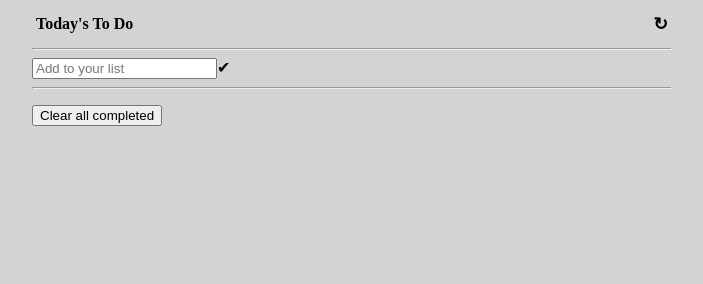
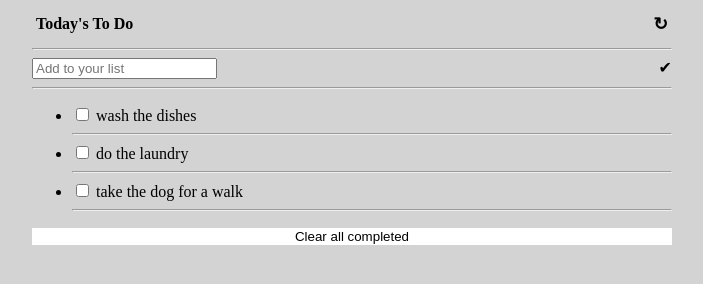
Before and after one commit to OmarMWarraich/todo-list, a website built with webpack: page src/index.html in a window 1280 px wide. Shown: the whole page, without its empty margins (296-999 px from the left). Built offline with nearby package versions, Linux system fonts and the light colour scheme.

Commit message:
feat: Add todos, iterate and display

```diff
--- a/src/index.js
+++ b/src/index.js
@@ -7,9 +7,54 @@ todoList.classList.add('todo-list');
 todoList.innerHTML = `
                       <div class="todo-title"><h1>Today's To Do</h1><span class=reload>&#x21bb;</span></div>
                       <hr>
+                      <div class="input">
                       <input type="text" class="todo-input" placeholder="Add to your list"></input><span>&#x2714;</span>
+                      </div>
                       <hr>
                       <ul class="todo-list-items"></ul>
-                      <button>Clear all completed</button>
-                      `
+                      <button class="btn">Clear all completed</button>
+                      `;
 body.appendChild(todoList);
+
+const todoArray = [
+  {
+    description: "wash the dishes",
+    completed: false,
+    index: 0,
+  },
+  {
+    description: "do the laundry",
+    completed: false,
+    index: 1,
+  },
+  {
+    description: "take the dog for a walk",
+    completed: false,
+    index: 2,
+  }
+];
+
+const todoListItems = document.querySelector('.todo-list-items');
+todoArray.forEach(todo => {
+  const todoItem = document.createElement('li');
+  todoItem.classList.add('todo-item');
+  todoItem.innerHTML = `
+                        <div>
+                        <input type="checkbox" class="checkbox" ${todo.completed ? 'checked' : ''}>
+                        <span class="todo-description">${todo.description}</span>
+                        </div>
+                        <div class="dots"></div>
+                        <hr>
+                        `;
+  todoListItems.appendChild(todoItem);
+});
+
+window.onload = () => {
+  const checkboxes = document.querySelectorAll('.checkbox');
+  checkboxes.forEach(checkbox => {
+    checkbox.addEventListener('change', (e) => {
+      const todoItem = e.target.parentElement;
+      todoItem.classList.toggle('completed');
+    } );
+  } );
+}
--- a/src/style.css
+++ b/src/style.css
@@ -22,6 +22,17 @@ body {
   height: 4em;
 }
 
+.input {
+  display: flex;
+  justify-content: space-between;
+}
+
 .reload {
   font-size: 2.2em;
 }
+
+.btn {
+  border: none;
+  background-color: #fff;
+  width: 100%;
+}
```
Also changed, not shown: dist/index.bundle.js.
